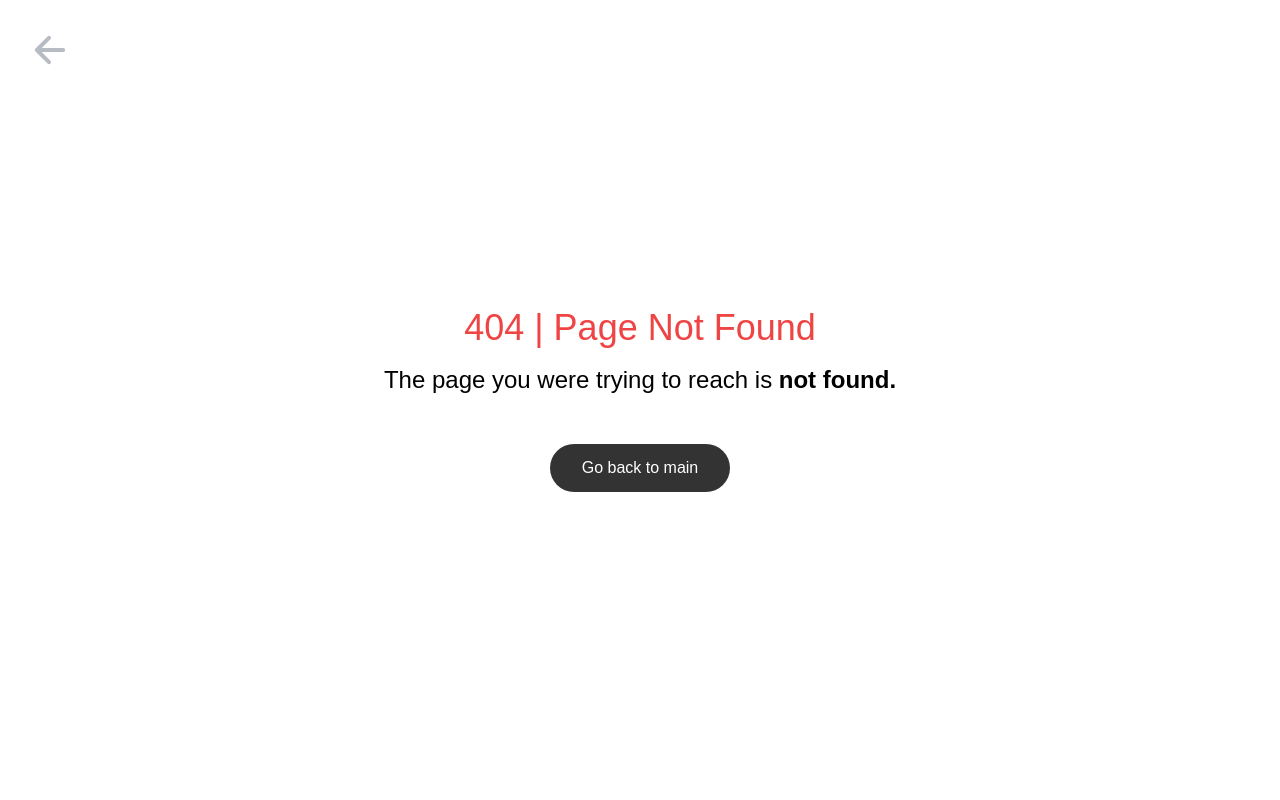
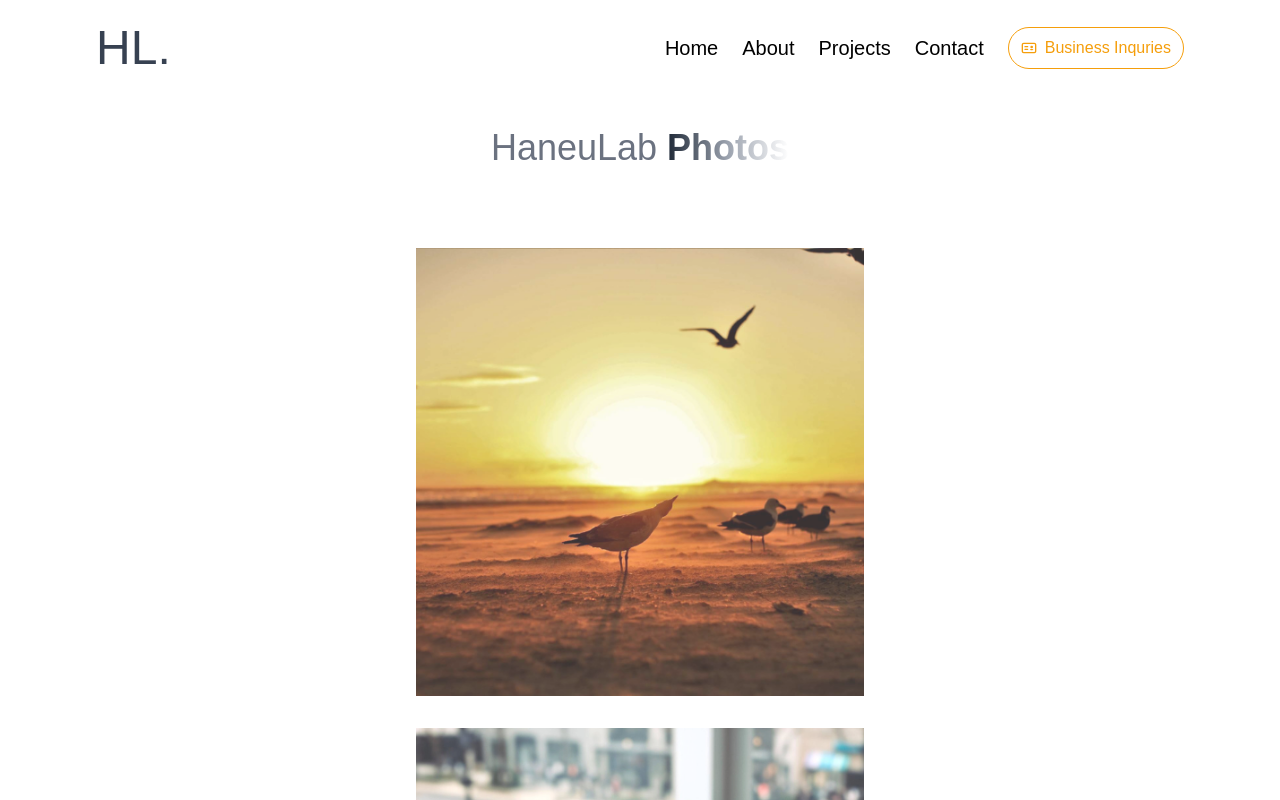
Before and after one commit to haneulab/haneulab.github.io, a Next.js app: page /photos in a window 1280 px wide. Before the commit this address had no page. Shown: the top 800 px of the page. Built offline with nearby package versions, Linux system fonts and the light colour scheme; a web font is replaced by a local one.

Commit message:
added photos pages

```diff
--- /dev/null
+++ b/pages/photos.tsx
@@ -0,0 +1,47 @@
+/**
+ * react
+ */
+import React from 'react';
+/**
+ * types
+ */
+import type { NextPage } from 'next';
+/**
+ * components
+ */
+import Layout from '@/layouts/layout';
+import Transition from '@/reuse/transition.reuse';
+import PageSEO from '@/seo/page.seo';
+import Hero from '@/components/photospage/photo-hero';
+
+const Photospage: NextPage = () => {
+  return (
+    <React.Fragment>
+      <PageSEO
+        title="About"
+        description="HaneuLab provides web design & engineering services needed to maintain businesses & enterprises."
+        keywords={[
+          'Web Development',
+          'Web Design',
+          'Web Service',
+          'SEO',
+          'Business',
+          'Business Website',
+          'Marketing',
+          'Business Marketing',
+        ]}
+      />
+      <Layout.page>
+        <Transition
+          id="photos-page"
+          className="w-full min-h-screen flex flex-col justify-center"
+        >
+          <>
+            <Hero />
+          </>
+        </Transition>
+      </Layout.page>
+    </React.Fragment>
+  );
+};
+export default Photospage;
--- a/src/components/aboutpage/about-hero.tsx
+++ b/src/components/aboutpage/about-hero.tsx
@@ -6,7 +6,7 @@ import Link from 'next/link';
 const Hero: React.FC = () => {
   return (
     <div className="min-h-screen flex flex-col justify-center items-start">
-      <section className="p-8 py-28 md:px-16 lg:px-24">
+      <section className="p-8 py-32 md:px-16 lg:px-24">
         <h2 className="font-bold text-2xl md:text-3xl lg:text-4xl mb-4">
           About Haneul Choi
         </h2>
--- /dev/null
+++ b/src/components/photospage/photo-hero.tsx
@@ -0,0 +1,47 @@
+/**
+ * motion
+ */
+import { motion, Variants } from 'framer-motion';
+const imgVariants: Variants = {
+  offscreen: {
+    rotate: 5,
+  },
+  onscreen: {
+    rotate: 0,
+    transition: {
+      type: 'spring',
+      bounce: 0.6,
+      duration: 1.25,
+    },
+  },
+};
+const Hero: React.FC = () => {
+  return (
+    <div className="min-h-screen w-full flex flex-col justify-center items-center">
+      <section className="w-full pt-32 pb-28 p-8 md:px-12 lg:px-24">
+        <h3 className="text-center text-2xl md:text-3xl lg:text-4xl font-medium text-gray-500">
+          HaneuLab{' '}
+          <span className="font-bold bg-clip-text text-transparent bg-gradient-to-r from-gray-800 via-gray-400">
+            Photos
+          </span>
+        </h3>
+        <ul className="mt-12 py-8 w-full flex flex-col gap-8 ">
+          {[1, 2, 3, 1, 2, 3, 1, 2, 3, 1, 2, 3].map(
+            (eachNumber, numberIndex) => (
+              <motion.img
+                initial="offscreen"
+                whileInView="onscreen"
+                variants={imgVariants}
+                key={numberIndex}
+                viewport={{ once: true, amount: 0 }}
+                className="w-full h-full opacity-80 transition-all hover hover:opacity-100 max-w-md mx-auto"
+                src={`haneulab_image_${eachNumber}.png`}
+              />
+            ),
+          )}
+        </ul>
+      </section>
+    </div>
+  );
+};
+export default Hero;
```
